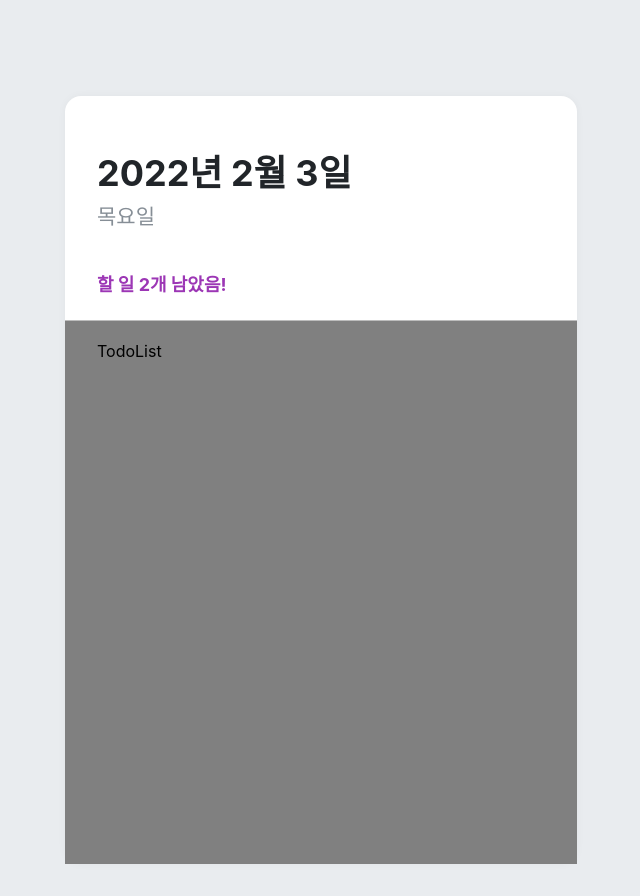
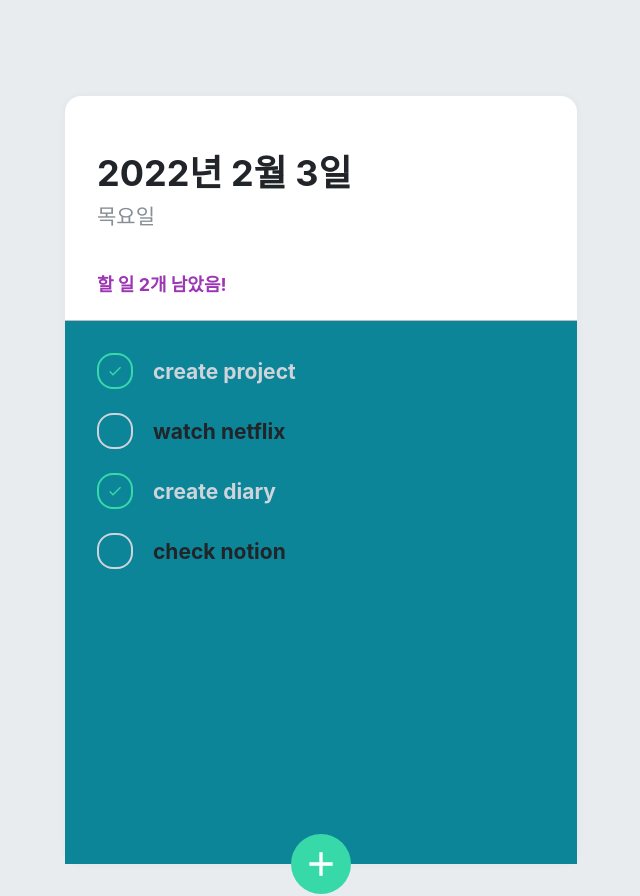
Before and after one commit to UNI-Meang/React, a React (Create React App) app in the folder my-todo-app/: page / in a window 1280 px wide. Shown: the whole page, without its empty margins (319-959 px from the left). Built offline with nearby package versions, Linux system fonts and the light colour scheme.

Commit message:
🎨 Add Ui: TodoCreate UI 추가

```diff
--- a/my-todo-app/src/App.js
+++ b/my-todo-app/src/App.js
@@ -3,15 +3,13 @@ import { createGlobalStyle } from 'styled-components';
 import TodoHead from './components/TodoHead';
 import TodoList from './components/TodoList';
 import TodoTemplate from './components/TodoTemplate';
+import TodoCreate from './components/TodoCreate';
 
 const GlobalStyle = createGlobalStyle `
   body {
     background: #e9ecef;
   }
 `;
-
-
-
 
 function App() {
   return (
@@ -20,6 +18,7 @@ function App() {
     <TodoTemplate>
       <TodoHead />
       <TodoList />
+      <TodoCreate />
     </TodoTemplate>
   </>
   );
--- /dev/null
+++ b/my-todo-app/src/components/TodoCreate.js
@@ -0,0 +1,92 @@
+import React, {useState} from 'react'; // 상태관리를 위해 useState 불러옴
+import styled, { css } from 'styled-components';
+import { MdAdd } from 'react-icons/md';
+
+const CircleButton = styled.button`
+    background: #38d9a9;
+    &: hover {
+        background: #63e6be;
+    }
+    &:active {
+        background: #20c997;
+    }
+
+    z-index: 5;
+    width: 60px;
+    height: 60px;
+    display: flex;
+    align-items: center;
+    justify-content: center;
+    position: absolute;
+    left: 50%;
+    bottom: 0px;
+    transform: translate(-50%, 50%);
+    border-radius: 40px;
+
+    border: none;
+    font-size: 40px;
+    color: white;
+
+    outline: none;
+    cursor: pointer;
+    transition: 0.12s all ease-in;
+
+    ${props => props.open && css`
+    background: #ff6b6b;
+    &:hover {
+        background: #ff8787;
+    }
+    &:active {
+        background: #fa5252;
+    }
+    transform: translate(-50%, 50%) rotate(45deg);
+    `}
+`;
+
+const InsertFormPositioner = styled.div`
+    width: 100%;
+    bottom: 0;
+    left: 0;
+    position: absolute;
+`;
+
+const InsertForm = styled.div`
+    background: #f8f9fa;
+    padding: 32px;
+    padding-bottom: 72px;
+    // border-bottom-left-radius: 16px;
+    // border-bottom-right-radius: 16px;
+    border-top: 1px solid #e9ecef;
+`;
+
+const Input = styled.input`
+    padding: 12px;
+    border-radius: 4px;
+    border: 1px solid #dee2e6;
+    width: 100%;
+    outline: none;
+    font-size: 18px;
+    box-sizing: border-box;
+`;
+
+function TodoCreate() {
+    const [open, setOpen] = useState(false);
+    const onToggle = () => setOpen(!open);
+
+    return (
+        <>
+        {open && (
+        <InsertFormPositioner>
+            <InsertForm>
+            <Input placeholder="할 일을 입력한 후, Enter를 누르세요" autoFocus />
+            </InsertForm>
+            </InsertFormPositioner>
+        )}
+        <CircleButton onClick={onToggle} open={open}>
+            <MdAdd />
+        </CircleButton>
+        </>
+    );
+}
+
+export default TodoCreate
--- /dev/null
+++ b/my-todo-app/src/components/TodoItem.js
@@ -0,0 +1,80 @@
+import React from 'react'
+import styled, { css } from 'styled-components';
+import { MdDone, MdDelete} from 'react-icons/md';
+
+const CheckCircle = styled.div`
+    display: flex;
+    align-items: center;
+    justify-content: center;
+    width: 32px;
+    height: 32px;
+    margin-right: 20px;
+    border-radius: 16px;
+    border: 2px solid #ced4da;
+    cursor: pointer;
+    ${props =>
+        props.done &&
+        css `
+        border: 2px solid #38d9a9;
+        color: #38d9a9;
+        `}
+    `;
+
+
+    const Text = styled.div`
+        flex: 1;
+        font-size: 21px;
+        color: #212529;
+        font-weight: bold;
+        ${props =>
+            props.done &&
+            css `
+            color: #ced4da;
+            font-weight: bold;
+            `}
+    `;
+
+
+const Remove = styled.div`
+        display: flex;
+        opacity: 0;
+        justify-content: center;
+        align-items: center;
+        font-size: 24px;
+        color: #495057;
+        &:hover {
+            color: #c92a2a;
+            cursor: pointer;
+                }
+    `;
+
+
+const TodoItemBlock = styled.div`
+    display: flex;
+    align-items: center;
+    padding-top: 12px;
+    padding-bottom: 12px;
+    &:hover {
+        ${Remove} {
+            opacity: 1;
+        }
+    }
+`;
+
+//todoitem 에서 props id, done, text 가져옴
+// done && <MdDone /> => done 값이 있다면 MdDone components을 rendering
+// done 값을 checkCircle의 props로 설정
+
+function TodoItem({ id, done, text}) {
+    return (
+        <TodoItemBlock>
+            <CheckCircle done ={done}>{done && <MdDone />}</CheckCircle>
+            <Text done ={done}>{text}</Text>
+            <Remove>
+                <MdDelete />
+            </Remove>
+        </TodoItemBlock>
+    )
+}
+
+export default TodoItem
--- a/my-todo-app/src/components/TodoList.js
+++ b/my-todo-app/src/components/TodoList.js
@@ -1,20 +1,25 @@
 import React from 'react';
 import styled from 'styled-components';
 import TodoTemplate from './TodoTemplate';
+import TodoItem from './TodoItem';
 
 const TodoListBlock = styled.div`
     flex: 1;
     padding: 20px 32px;
     padding-bottom: 48px;
     overflow-y: auto;
-    background: gray;
-
+    background: #0c8599;
 `;
 
 function TodoList() {
     return (
-    <TodoListBlock>TodoList</TodoListBlock>
-    )
+    <TodoListBlock>
+        <TodoItem text ="create project" done={true} />
+        <TodoItem text ="watch netflix" done={false} />
+        <TodoItem text ="create diary" done={true} />
+        <TodoItem text ="check notion" done={false} />
+    </TodoListBlock>
+    );
 }
 
 export default TodoList;
```
